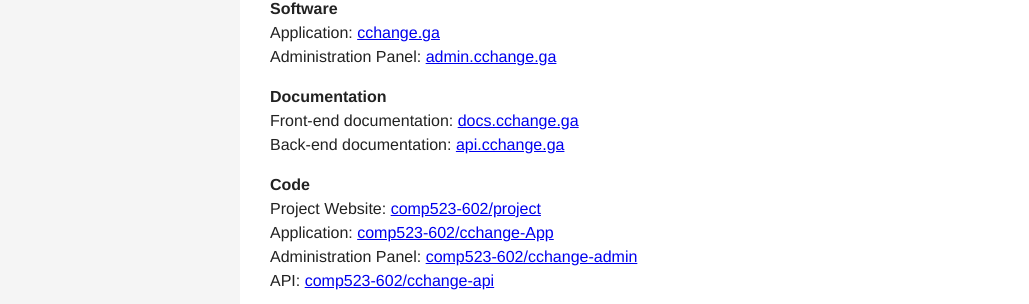
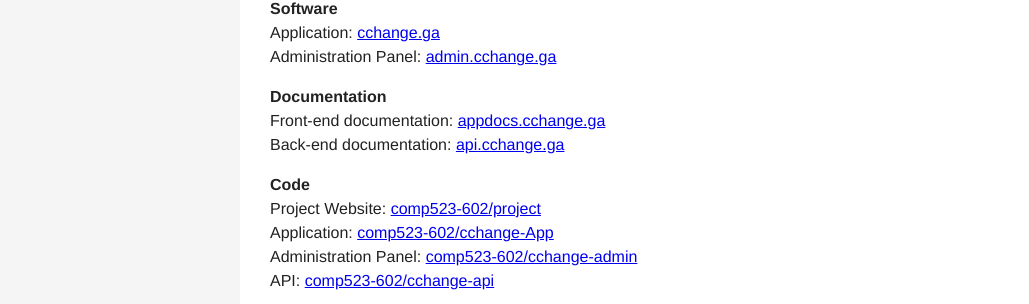
Before and after one commit to comp523-602/cchange-project, a Jekyll site: the page built from index.md, in a window 1280 px wide and 900 px high, scrolled down 1013 px. Shown: the part 561-865 px from the top of the window, without its empty margins (0-1029 px from the left). Built offline with Jekyll 4.4.1, drawn with Linux system fonts in a browser that asks for light colours; nearby versions of some CDN libraries.

Commit message:
Updated Index

```diff
--- a/index.md
+++ b/index.md
@@ -9,62 +9,72 @@
 ¢Change is a social network that allows users to support the causes they care about by posting photos that support a charity campaign and sharing these photos, with an added banner, to their existing social networks. ¢Change posts can be 'liked', or supported, with micro-donations. ¢Change campaigns are created and maintained by a group of approved charities that can interface with and update their supporters through the ¢Change application.
 
 **Basic Requirements**
+
 * micro-donations
+
 * donation profiles
+
 * receipts
+
 * share to other platforms
+
 * simple interface
 
 ## Schedule of Meetings
 
-Team Meeting: Thursday at 3:30pm
-Class Meeting: Monday at 12:35pm
+Team Meeting: Thursday at 3:30pm\
+Class Meeting: Monday at 12:35pm\
 Client Meeting: Friday at 1:00pm near Franklin Street
 
 ## Contact Information
 
-**Jonathan Ng**
-(703) 608-1078
-jonng@live.unc.edu
+**Jonathan Ng**\
+\(703) 608-1078\
+jonng@live.unc.edu\
 Project Manager
 
-**Tomas Roy**
-(704) 771-2565
-toams7@live.unc.edu
+**Tomas Roy**\
+\(704) 771-2565\
+toams7@live.unc.edu\
 Software Architect
 
-**Daniel Flynt**
-(336) 250-7274
-flyntdw@live.unc.edu
+**Daniel Flynt**\
+\(336) 250-7274\
+flyntdw@live.unc.edu\
 Client Manager
 
-**Tim Toben**
-tim.toben@gmail.com
+**Tim Toben**\
+tim.toben@gmail.com\
 Client
 
-**Erin Griffin**
-griffin196@gmail.com
+**Erin Griffin**\
+griffin196@gmail.com\
 Client
 
 ## Team Rules
+
 * All team members should be present at meetings unless timely notice is given
+
 * Each team member is responsible for the tasks assigned to them and will be expected to finish those tasks by the specified date, they must ask for help if required
+
 * Task assignment should be agreed upon by all team members
+
 * Tasks should be split evenly according to expertise
+
 * Disagreements should be voiced over Private team slack or at meetings and resolved as soon as possible
 
 ## Deliverables
 
-**Software**
-Application: [cchange.ga](http://cchange.ga/)
+**Software**\
+Application: [cchange.ga](http://cchange.ga/)\
 Administration Panel: [admin.cchange.ga](http://admin.cchange.ga/)
 
-**Documentation**
-Front-end documentation: [docs.cchange.ga](http://docs.cchange.ga/)
+**Documentation**\
+Front-end documentation: [appdocs.cchange.ga](http://appdocs.cchange.ga)\
 Back-end documentation: [api.cchange.ga](http://api.cchange.ga)
 
-**Code**
-Project Website: [comp523-602/project](https://github.com/comp523-602/project)
-Application: [comp523-602/cchange-App](https://github.com/comp523-602/cchange-App)
-Administration Panel: [comp523-602/cchange-admin](https://github.com/comp523-602/cchange-admin)
+**Code**\
+Project Website: [comp523-602/project](https://github.com/comp523-602/project)\
+Application: [comp523-602/cchange-App](https://github.com/comp523-602/cchange-App)\
+Administration Panel: [comp523-602/cchange-admin](https://github.com/comp523-602/cchange-admin)\
 API: [comp523-602/cchange-api](https://github.com/comp523-602/cchange-api)
```
